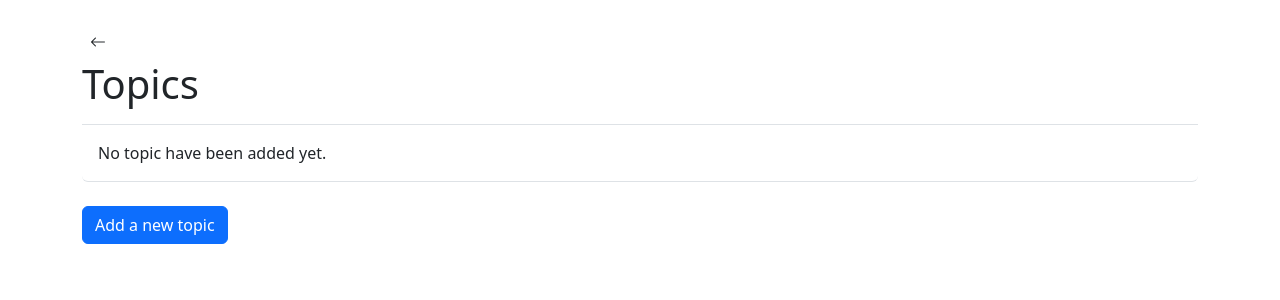
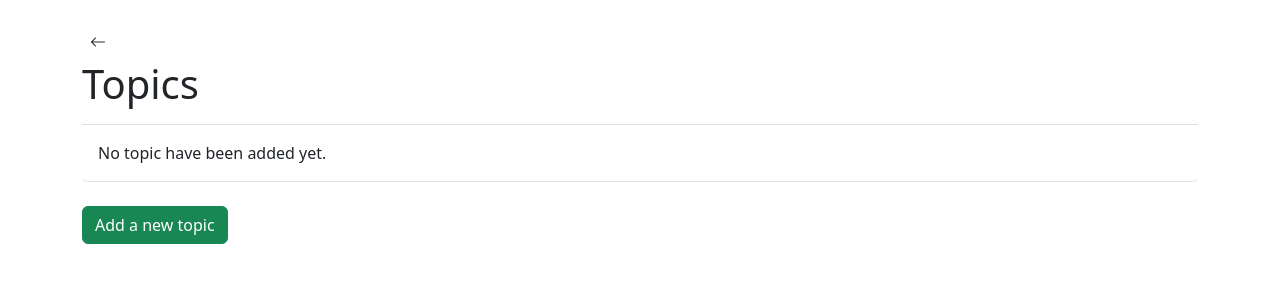
Before and after one commit to Jabyrd3sk/Learning_Log, a Django app: page /topics/ in a window 1280 px wide. Shown: the part 58-358 px from the top of the page. Run offline with Django 5.2, Linux system fonts and the light colour scheme; the visitor is signed in with stand-in values (Sample User, id 1); data that the repository does not hold is empty; some libraries are stand-ins or nearby versions.

Commit message:
Ready for github upload

```diff
--- a/learning_logs/templates/learning_logs/topics.html
+++ b/learning_logs/templates/learning_logs/topics.html
@@ -24,6 +24,6 @@
  </ul>
 
  <a href="{% url 'learning_logs:new_topic' %}"
-     class="btn btn-primary btn-md mt-0"> Add a new topic</a>
+     class="btn btn-success btn-md mt-0"> Add a new topic</a>
 
  {% endblock content %}
```
